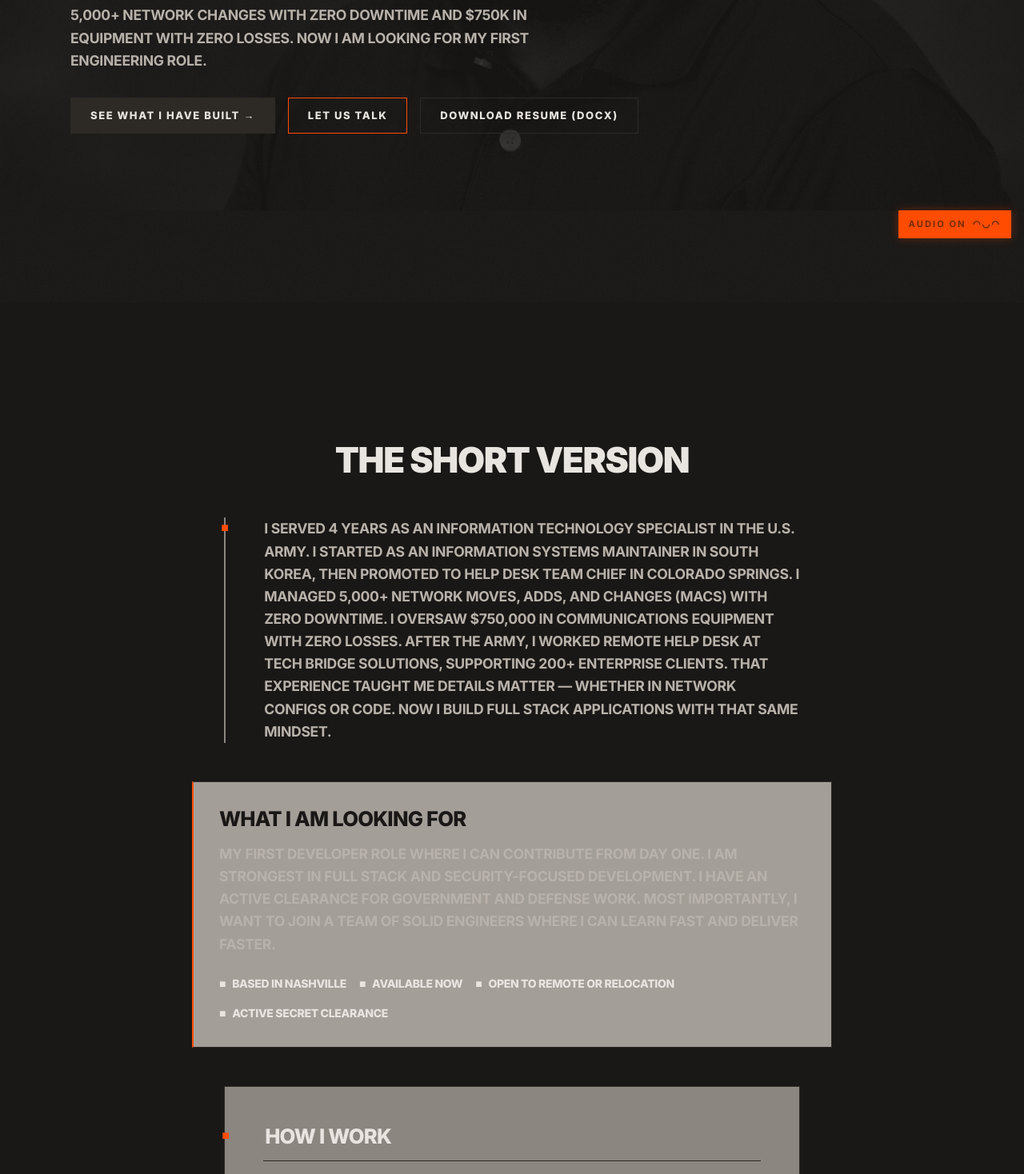
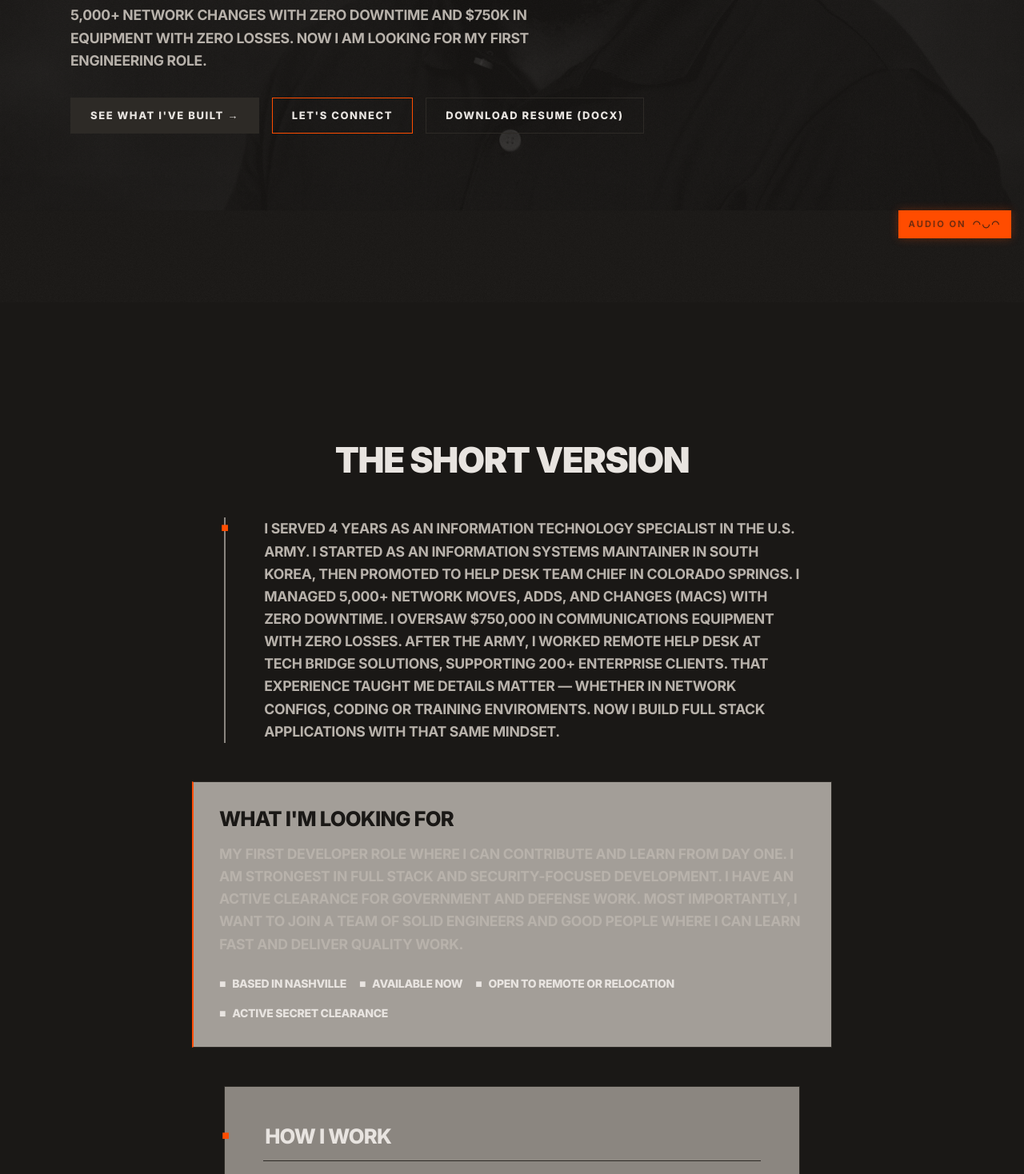
Before and after one commit to WebbOfCode/WebbPortfolio, a Next.js app: page / in a window 1280 px wide. Shown: the part 422-1890 px from the top of the page at 80% size. Built offline with nearby package versions, Linux system fonts and the light colour scheme.

Commit message:
Update portfolio content and component refinements

```diff
--- a/src/components/About.tsx
+++ b/src/components/About.tsx
@@ -10,17 +10,17 @@ export default function About() {
         {/* Condensed Intro */}
         <div className="yzy-text-block" style={{ maxWidth: '65ch', marginLeft: 'auto', marginRight: 'auto', marginBottom: '3rem' }}>
           <p className="text-body" style={{ marginBottom: '1.5rem' }}>
-            I SERVED 4 YEARS AS AN INFORMATION TECHNOLOGY SPECIALIST IN THE U.S. ARMY. I STARTED AS AN INFORMATION SYSTEMS MAINTAINER IN SOUTH KOREA, THEN PROMOTED TO HELP DESK TEAM CHIEF IN COLORADO SPRINGS. I MANAGED 5,000+ NETWORK MOVES, ADDS, AND CHANGES (MACS) WITH ZERO DOWNTIME. I OVERSAW $750,000 IN COMMUNICATIONS EQUIPMENT WITH ZERO LOSSES. AFTER THE ARMY, I WORKED REMOTE HELP DESK AT TECH BRIDGE SOLUTIONS, SUPPORTING 200+ ENTERPRISE CLIENTS. THAT EXPERIENCE TAUGHT ME DETAILS MATTER — WHETHER IN NETWORK CONFIGS OR CODE. NOW I BUILD FULL STACK APPLICATIONS WITH THAT SAME MINDSET.
+            I SERVED 4 YEARS AS AN INFORMATION TECHNOLOGY SPECIALIST IN THE U.S. ARMY. I STARTED AS AN INFORMATION SYSTEMS MAINTAINER IN SOUTH KOREA, THEN PROMOTED TO HELP DESK TEAM CHIEF IN COLORADO SPRINGS. I MANAGED 5,000+ NETWORK MOVES, ADDS, AND CHANGES (MACS) WITH ZERO DOWNTIME. I OVERSAW $750,000 IN COMMUNICATIONS EQUIPMENT WITH ZERO LOSSES. AFTER THE ARMY, I WORKED REMOTE HELP DESK AT TECH BRIDGE SOLUTIONS, SUPPORTING 200+ ENTERPRISE CLIENTS. THAT EXPERIENCE TAUGHT ME DETAILS MATTER — WHETHER IN NETWORK CONFIGS, CODING OR TRAINING ENVIROMENTS. NOW I BUILD FULL STACK APPLICATIONS WITH THAT SAME MINDSET.
           </p>
         </div>
 
         {/* What I'm Looking For */}
         <div className="glass" style={{ maxWidth: '50rem', marginLeft: 'auto', marginRight: 'auto', marginBottom: '3rem', padding: '2rem', borderLeft: '2px solid var(--yzy-construction)' }}>
           <h3 className="text-subsection" style={{ marginBottom: '1rem', color: 'var(--yzy-void)' }}>
-            WHAT I AM LOOKING FOR
+            WHAT I'M LOOKING FOR
           </h3>
           <p className="text-body" style={{ marginBottom: '1.5rem' }}>
-            MY FIRST DEVELOPER ROLE WHERE I CAN CONTRIBUTE FROM DAY ONE. I AM STRONGEST IN FULL STACK AND SECURITY-FOCUSED DEVELOPMENT. I HAVE AN ACTIVE CLEARANCE FOR GOVERNMENT AND DEFENSE WORK. MOST IMPORTANTLY, I WANT TO JOIN A TEAM OF SOLID ENGINEERS WHERE I CAN LEARN FAST AND DELIVER FASTER.
+            MY FIRST DEVELOPER ROLE WHERE I CAN CONTRIBUTE AND LEARN FROM DAY ONE. I AM STRONGEST IN FULL STACK AND SECURITY-FOCUSED DEVELOPMENT. I HAVE AN ACTIVE CLEARANCE FOR GOVERNMENT AND DEFENSE WORK. MOST IMPORTANTLY, I WANT TO JOIN A TEAM OF SOLID ENGINEERS AND GOOD PEOPLE WHERE I CAN LEARN FAST AND DELIVER QUALITY WORK.
           </p>
           <div style={{ display: 'flex', flexWrap: 'wrap', gap: '1rem', fontSize: '0.875rem' }}>
             <div style={{ display: 'flex', alignItems: 'center', gap: '0.5rem' }}>
--- a/src/components/Contact.tsx
+++ b/src/components/Contact.tsx
@@ -72,10 +72,10 @@ export default function Contact() {
         <div style={{ textAlign: 'center', marginBottom: '3rem', maxWidth: '65ch', marginLeft: 'auto', marginRight: 'auto' }}>
           <h2 className="text-section" style={{ marginBottom: '1.5rem' }}>LET US CONNECT</h2>
           <p className="text-body" style={{ marginBottom: '1rem' }}>
-            I AM ACTIVELY LOOKING FOR MY FIRST FULL-TIME SOFTWARE ENGINEERING ROLE. IF YOU HAVE AN OPPORTUNITY OR JUST WANT TO TALK SHOP, REACH OUT.
+            I AM ACTIVELY LOOKING FOR MY FIRST FULL-TIME SOFTWARE ENGINEERING ROLE. IF YOU HAVE AN OPPORTUNITY OR JUST WANT TO TALK TECH, JUST REACH OUT.
           </p>
           <p className="text-body">
-            EMAIL ME AT <a href="mailto:demarickw104@live.com" style={{ color: 'var(--yzy-construction)', textDecoration: 'underline' }}>DEMARICKW104@LIVE.COM</a>, CALL <a href="tel:719-644-3459" style={{ color: 'var(--yzy-construction)', textDecoration: 'underline' }}>719-644-3459</a>, OR FIND ME ON <a href="https://www.linkedin.com/in/demarick-webb1/" target="_blank" rel="noopener noreferrer" style={{ color: 'var(--yzy-construction)', textDecoration: 'underline' }}>LINKEDIN</a>
+            EMAIL ME AT <a href="mailto:DEMARICK@DEMARICKWEBB.DEV" style={{ color: 'var(--yzy-construction)', textDecoration: 'underline' }}>DEMARICK@DEMARICKWEBB.DEV</a> OR FIND ME ON <a href="https://www.linkedin.com/in/demarick-webb1/" target="_blank" rel="noopener noreferrer" style={{ color: 'var(--yzy-construction)', textDecoration: 'underline' }}>LINKEDIN</a>
           </p>
         </div>
 
--- a/src/components/Hero.tsx
+++ b/src/components/Hero.tsx
@@ -50,10 +50,10 @@ export default function Hero({ photoMode }: HeroProps) {
 
               <div style={{ display: 'flex', gap: '1rem', flexWrap: 'wrap' }}>
                 <a href="#projects" className="btn btn-primary">
-                  SEE WHAT I HAVE BUILT →
+                  SEE WHAT I'VE BUILT →
                 </a>
                 <a href="mailto:demarickwebb@demarickwebb.dev" className="btn btn-success">
-                  LET US TALK
+                  LET'S CONNECT
                 </a>
                 <a href="/resume.docx" className="btn btn-secondary" download>
                   DOWNLOAD RESUME (DOCX)
--- a/src/components/Projects.tsx
+++ b/src/components/Projects.tsx
@@ -27,7 +27,7 @@ export default function Projects() {
       image: "/cadence.svg",
       liveUrl: "https://cadence-blond.vercel.app/",
       githubUrl: "https://github.com/WebbOfCode/cadence",
-      year: "2024"
+      year: "2026"
     },
     {
       id: 2,
@@ -39,7 +39,7 @@ export default function Projects() {
       image: "/trafficwiz.svg",
       liveUrl: "https://github.com/WebbOfCode/TrafficWiz",
       githubUrl: "https://github.com/WebbOfCode/TrafficWiz",
-      year: "2024"
+      year: "2025"
     },
     {
       id: 3,
@@ -63,7 +63,7 @@ export default function Projects() {
       image: "/driving.svg",
       liveUrl: "https://github.com/WebbOfCode/sample9632",
       githubUrl: "https://github.com/WebbOfCode/sample9632",
-      year: "2024"
+      year: "2025"
     }
   ]
 
```
Also changed, not shown: 1 other file (tests, documents, lock files or other folders).
